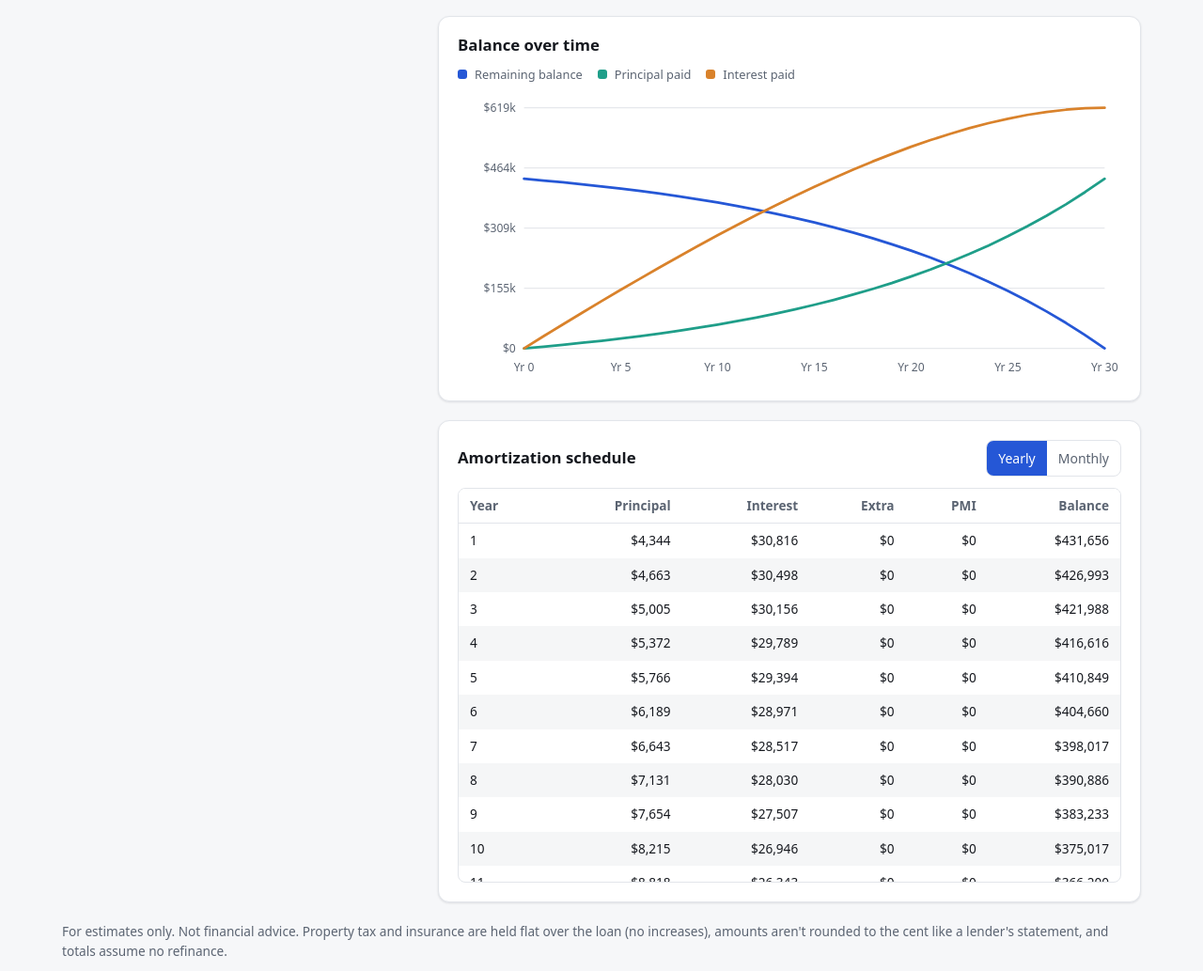
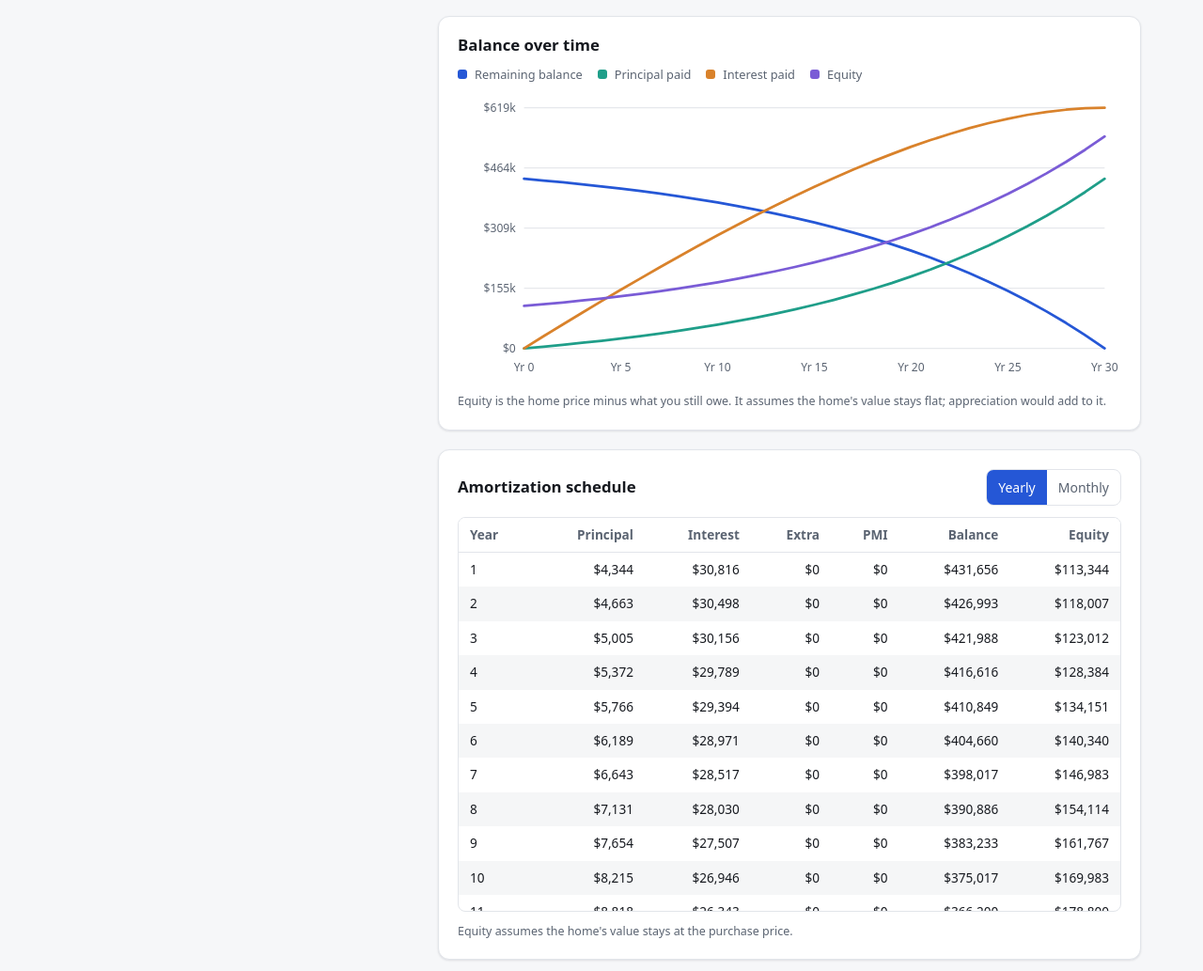
Before and after one commit to mbriones98/mortgage-calculator, a website with bundled scripts: page index.html in a window 1280 px wide. Shown: the part 912-1945 px from the top of the page at 94% size. Built offline with nearby package versions, Linux system fonts and the light colour scheme.

Commit message:
Add equity to amortization table and balance chart
Equity = home price minus remaining balance (assumes no appreciation).

Co-Authored-By: Claude Opus 5.5 <noreply@anthropic.com>

```diff
--- a/index.html
+++ b/index.html
@@ -160,6 +160,7 @@
       <div class="card">
         <h2>Balance over time</h2>
         <div id="balanceChart"></div>
+        <p class="fine-print">Equity is the home price minus what you still owe. It assumes the home's value stays flat; appreciation would add to it.</p>
       </div>
 
       <div class="card">
@@ -173,11 +174,12 @@
         <div class="table-wrap">
           <table id="schedule">
             <thead>
-              <tr><th id="periodHeader">Year</th><th>Principal</th><th>Interest</th><th>Extra</th><th>PMI</th><th>Balance</th></tr>
+              <tr><th id="periodHeader">Year</th><th>Principal</th><th>Interest</th><th>Extra</th><th>PMI</th><th>Balance</th><th>Equity</th></tr>
             </thead>
             <tbody></tbody>
           </table>
         </div>
+        <p class="fine-print">Equity assumes the home's value stays at the purchase price.</p>
       </div>
     </section>
   </main>
--- a/src/charts.ts
+++ b/src/charts.ts
@@ -60,7 +60,7 @@ export function renderBreakdown(container: HTMLElement, monthly: MonthlyBreakdow
 // Balance over time: remaining balance, cumulative principal and interest
 // ---------------------------------------------------------------------------
 
-export function renderBalanceChart(container: HTMLElement, schedule: ScheduleRow[], loanAmount: number): void {
+export function renderBalanceChart(container: HTMLElement, schedule: ScheduleRow[], loanAmount: number, homePrice: number): void {
   container.replaceChildren();
   if (schedule.length === 0 || loanAmount <= 0) {
     container.textContent = "Enter a loan amount to see the chart.";
@@ -73,8 +73,9 @@ export function renderBalanceChart(container: HTMLElement, schedule: ScheduleRow
   const innerH = H - pad.top - pad.bottom;
 
   // Sample at year ends (plus month 0) to keep the path small.
-  type Point = { month: number; balance: number; principalPaid: number; interestPaid: number };
-  const points: Point[] = [{ month: 0, balance: loanAmount, principalPaid: 0, interestPaid: 0 }];
+  // Equity assumes the home keeps its purchase price (no appreciation).
+  type Point = { month: number; balance: number; principalPaid: number; interestPaid: number; equity: number };
+  const points: Point[] = [{ month: 0, balance: loanAmount, principalPaid: 0, interestPaid: 0, equity: homePrice - loanAmount }];
   schedule.forEach((row, i) => {
     if (row.month % 12 === 0 || i === schedule.length - 1) {
       points.push({
@@ -82,12 +83,13 @@ export function renderBalanceChart(container: HTMLElement, schedule: ScheduleRow
         balance: row.balance,
         principalPaid: loanAmount - row.balance,
         interestPaid: row.totalInterest,
+        equity: homePrice - row.balance,
       });
     }
   });
 
   const maxMonth = points[points.length - 1]!.month;
-  const maxY = Math.max(loanAmount, points[points.length - 1]!.interestPaid);
+  const maxY = Math.max(homePrice, loanAmount, points[points.length - 1]!.interestPaid);
   const x = (m: number) => pad.left + (m / maxMonth) * innerW;
   const y = (v: number) => pad.top + innerH - (v / maxY) * innerH;
 
@@ -112,6 +114,7 @@ export function renderBalanceChart(container: HTMLElement, schedule: ScheduleRow
     { key: "balance", cls: "line-balance", label: "Remaining balance" },
     { key: "principalPaid", cls: "line-principal", label: "Principal paid" },
     { key: "interestPaid", cls: "line-interest", label: "Interest paid" },
+    { key: "equity", cls: "line-equity", label: "Equity" },
   ];
   for (const s of series) {
     const d = points.map((p, i) => `${i === 0 ? "M" : "L"}${x(p.month).toFixed(1)},${y(p[s.key]).toFixed(1)}`).join("");
--- a/src/main.ts
+++ b/src/main.ts
@@ -148,8 +148,8 @@ function render(): void {
   renderBreakdown($("breakdown"), result.monthly);
   renderStats(result);
   renderTax(result, zipInfo);
-  renderBalanceChart($("balanceChart"), result.schedule, result.loanAmount);
-  renderSchedule(result.schedule, state.scheduleView);
+  renderBalanceChart($("balanceChart"), result.schedule, result.loanAmount, state.homePrice);
+  renderSchedule(result.schedule, state.scheduleView, state.homePrice);
 }
 
 function stat(label: string, value: string, note?: string): string {
@@ -210,7 +210,7 @@ function renderTax(r: LoanResult, zipInfo: ReturnType<typeof lookupZip>): void {
   renderTaxStrip($("taxStrip"), allStates(), zipInfo, effectiveTaxRate(state));
 }
 
-function renderSchedule(schedule: ScheduleRow[], view: FormState["scheduleView"]): void {
+function renderSchedule(schedule: ScheduleRow[], view: FormState["scheduleView"], homePrice: number): void {
   $("periodHeader").textContent = view === "yearly" ? "Year" : "Month";
   const tbody = $<HTMLTableElement>("schedule").tBodies[0]!;
 
@@ -238,7 +238,7 @@ function renderSchedule(schedule: ScheduleRow[], view: FormState["scheduleView"]
   const frag = document.createDocumentFragment();
   for (const row of rows) {
     const tr = document.createElement("tr");
-    for (const v of [row.label, row.principal, row.interest, row.extra, row.pmi, row.balance]) {
+    for (const v of [row.label, row.principal, row.interest, row.extra, row.pmi, row.balance, homePrice - row.balance]) {
       const td = document.createElement("td");
       td.textContent = typeof v === "string" ? v : formatCurrency(v, view === "monthly");
       tr.append(td);
--- a/styles.css
+++ b/styles.css
@@ -14,6 +14,7 @@
   --c-ins: #1f9e89;
   --c-pmi: #c2417a;
   --c-hoa: #7a5cd6;
+  --c-equity: #7a5cd6;
 
   --radius: 12px;
   --shadow: 0 1px 2px rgb(16 24 40 / 0.05), 0 1px 3px rgb(16 24 40 / 0.06);
@@ -37,6 +38,7 @@
     --c-ins: #3cc4ad;
     --c-pmi: #e56a9f;
     --c-hoa: #a68cff;
+    --c-equity: #a68cff;
 
     --shadow: none;
     color-scheme: dark;
@@ -58,6 +60,7 @@
   --c-ins: #3cc4ad;
   --c-pmi: #e56a9f;
   --c-hoa: #a68cff;
+  --c-equity: #a68cff;
   --shadow: none;
   color-scheme: dark;
 }
@@ -260,14 +263,17 @@ input[readonly] { color: var(--muted); }
 .chart .line-balance { stroke: var(--c-pi); }
 .chart .line-principal { stroke: var(--c-ins); }
 .chart .line-interest { stroke: var(--c-tax); }
+.chart .line-equity { stroke: var(--c-equity); }
 .chart .dot { stroke: var(--surface); stroke-width: 2; }
 .chart .dot.line-balance { fill: var(--c-pi); }
 .chart .dot.line-principal { fill: var(--c-ins); }
 .chart .dot.line-interest { fill: var(--c-tax); }
+.chart .dot.line-equity { fill: var(--c-equity); }
 .chart .hover-rule { stroke: var(--muted); stroke-dasharray: 3 3; }
 .swatch.line-balance { background: var(--c-pi); }
 .swatch.line-principal { background: var(--c-ins); }
 .swatch.line-interest { background: var(--c-tax); }
+.swatch.line-equity { background: var(--c-equity); }
 
 .chart .tick { stroke: var(--muted); stroke-width: 2; opacity: 0.35; }
 .chart .tick-selected { stroke: var(--c-tax); opacity: 1; stroke-width: 3; }
```
